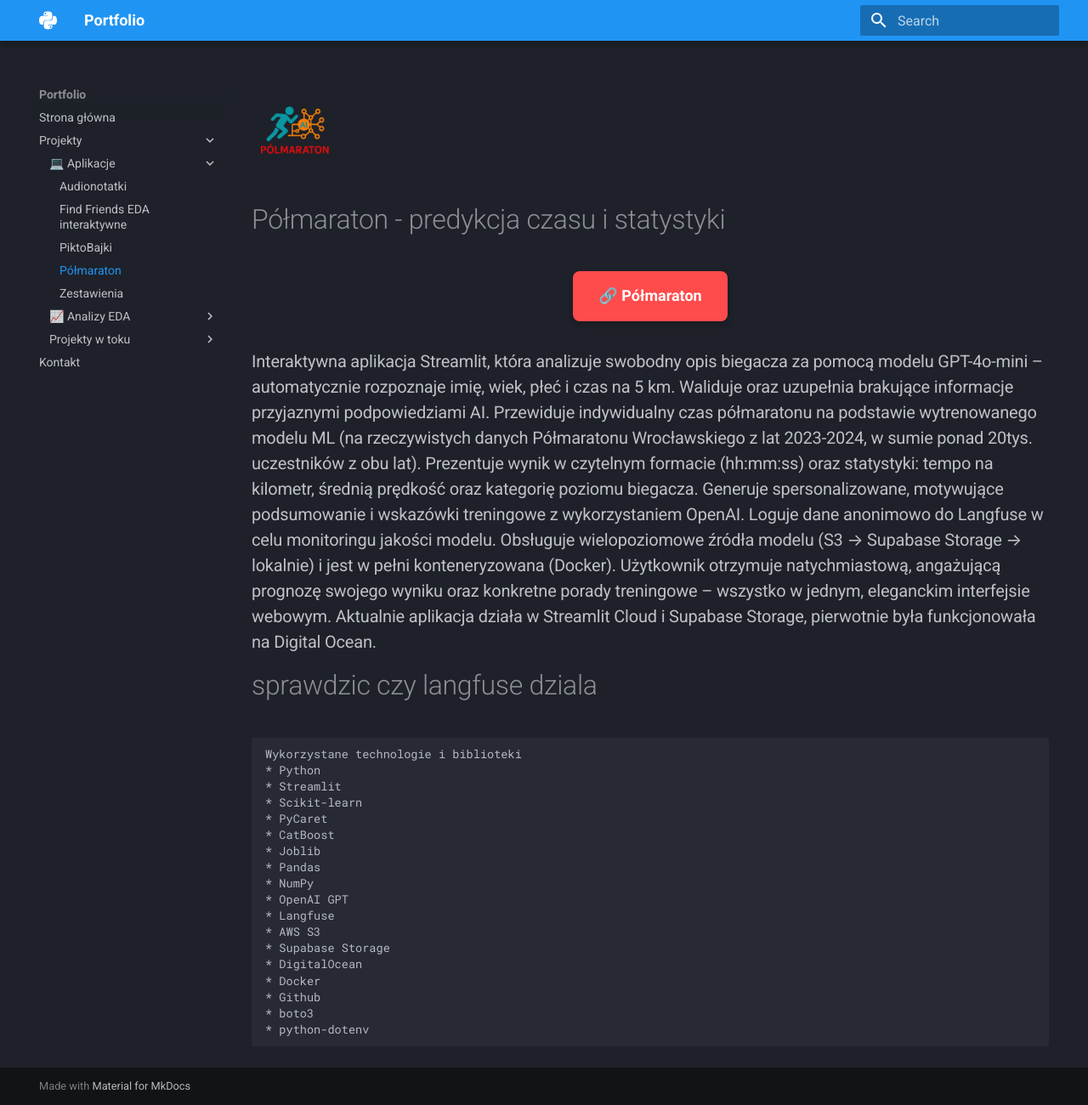
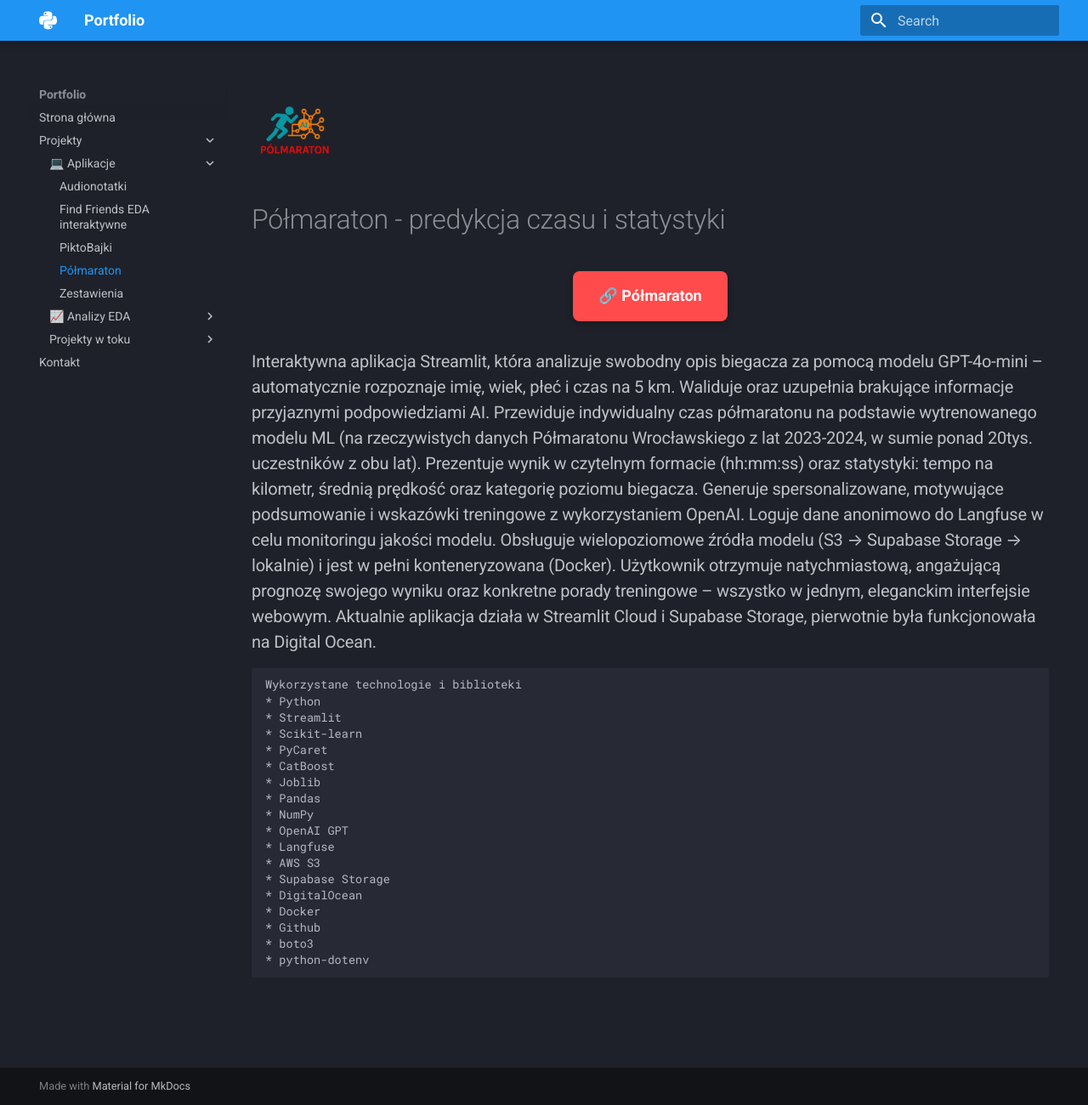
Before and after one commit to heyagotoai/portfolio, an MkDocs documentation site: the page built from docs/polmaraton/index.md, in a window 1280 px wide and 1300 px high. Shown: the whole window at 85% size. Built offline with MkDocs 1.6.1 and Material for MkDocs 9.7.7, drawn with Linux system fonts in a browser that asks for light colours.

Commit message:
fixed description

```diff
--- a/docs/polmaraton/index.md
+++ b/docs/polmaraton/index.md
@@ -26,8 +26,6 @@
 
 ### Interaktywna aplikacja Streamlit, która analizuje swobodny opis biegacza za pomocą modelu GPT-4o-mini – automatycznie rozpoznaje imię, wiek, płeć i czas na 5 km. Waliduje oraz uzupełnia brakujące informacje przyjaznymi podpowiedziami AI. Przewiduje indywidualny czas półmaratonu na podstawie wytrenowanego modelu ML (na rzeczywistych danych Półmaratonu Wrocławskiego z lat 2023-2024, w sumie ponad 20tys. uczestników z obu lat). Prezentuje wynik w czytelnym formacie (hh:mm:ss) oraz statystyki: tempo na kilometr, średnią prędkość oraz kategorię poziomu biegacza. Generuje spersonalizowane, motywujące podsumowanie i wskazówki treningowe z wykorzystaniem OpenAI. Loguje dane anonimowo do Langfuse w celu monitoringu jakości modelu. Obsługuje wielopoziomowe źródła modelu (S3 → Supabase Storage → lokalnie) i jest w pełni konteneryzowana (Docker). Użytkownik otrzymuje natychmiastową, angażującą prognozę swojego wyniku oraz konkretne porady treningowe – wszystko w jednym, eleganckim interfejsie webowym. Aktualnie aplikacja działa w Streamlit Cloud i Supabase Storage, pierwotnie była funkcjonowała na Digital Ocean.
 
-#sprawdzic czy langfuse dziala
-
 <div class="grid" markdown>
     Wykorzystane technologie i biblioteki
     * Python
```
